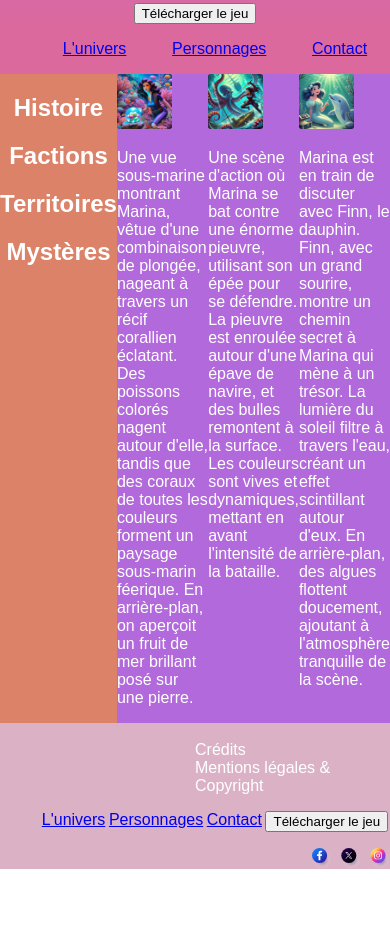
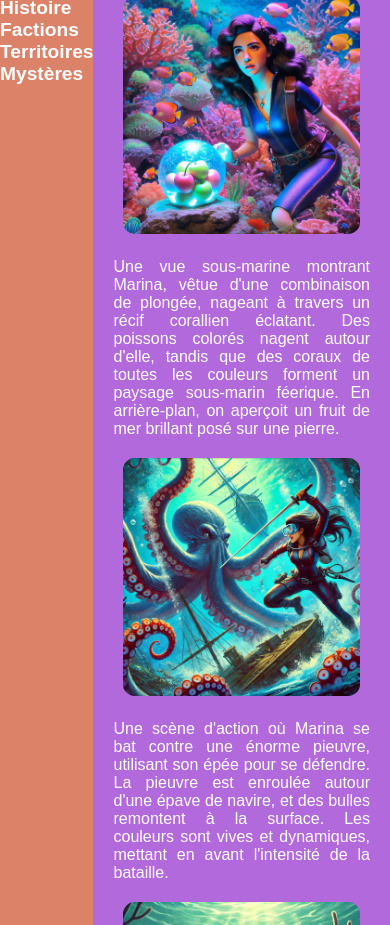
Before and after one commit to JeremiahRnv/tpgrid, a plain HTML site: page index.html in a window 390 px wide. Shown: the part 255-1180 px from the top of the page. Before the commit the page ends 1124 px from the top, so only its background shows below. Drawn offline with Linux system fonts and the light colour scheme; a web font is replaced by a local one.

Commit message:
Mise à jour responsive

```diff
--- a/index.html
+++ b/index.html
@@ -4,7 +4,7 @@
     <meta charset="UTF-8">
     <meta name="viewport" content="width=device-width, initial-scale=1.0">
     <link rel="stylesheet" href="style.css">
-    <link rel="stylesheet" href="https://use.typekit.net/elt3qsw.css">
+    <link rel="stylesheet" href="https://use.typekit.net/elt3qsw.css"> <!-- police -->
     <title>L'univers</title>
 </head>
 <body>
@@ -22,21 +22,21 @@
             </ul>
         </nav>
 
-        <main>
+        <main class="indexperso">
 
-            <div class="imagetxt">
-            <img src="images/DALL·E 2024-10-31 14.22.34 - A vibrant underwater scene featuring Marina, an adventurous diver, exploring a colorful coral reef. She is wearing a stylish diving suit, surrounded b.webp" alt="" class="imgresponsive">
-            <p>Une vue sous-marine montrant Marina, vêtue d'une combinaison de plongée, nageant à travers un récif corallien éclatant. Des poissons colorés nagent autour d'elle, tandis que des coraux de toutes les couleurs forment un paysage sous-marin féerique. En arrière-plan, on aperçoit un fruit de mer brillant posé sur une pierre.</p>
+            <div>
+                <img src="images/DALL·E 2024-10-31 14.22.34 - A vibrant underwater scene featuring Marina, an adventurous diver, exploring a colorful coral reef. She is wearing a stylish diving suit, surrounded b.webp" alt="" class="imgresponsive">
+                <p>Une vue sous-marine montrant Marina, vêtue d'une combinaison de plongée, nageant à travers un récif corallien éclatant. Des poissons colorés nagent autour d'elle, tandis que des coraux de toutes les couleurs forment un paysage sous-marin féerique. En arrière-plan, on aperçoit un fruit de mer brillant posé sur une pierre.</p>
             </div>
 
-            <div class="imagetxt"><img src="images/DALL·E 2024-10-31 14.22.35 - A dynamic underwater action scene showing Marina, a brave diver, fighting against a giant octopus. She is defending herself with a sword while the oct.webp" alt="" class="imgresponsive">
-            <p>Une scène d'action où Marina se bat contre une énorme pieuvre, utilisant son épée pour se défendre. La pieuvre est enroulée autour d'une épave de navire, et des bulles remontent à la surface. Les couleurs sont vives et dynamiques, mettant en avant l'intensité de la bataille.</p>
+            <div>
+                <img src="images/DALL·E 2024-10-31 14.22.35 - A dynamic underwater action scene showing Marina, a brave diver, fighting against a giant octopus. She is defending herself with a sword while the oct.webp" alt="" class="imgresponsive">
+                <p>Une scène d'action où Marina se bat contre une énorme pieuvre, utilisant son épée pour se défendre. La pieuvre est enroulée autour d'une épave de navire, et des bulles remontent à la surface. Les couleurs sont vives et dynamiques, mettant en avant l'intensité de la bataille.</p>
             </div>
 
-            <div class="imagetxt"><img src="images/DALL·E 2024-10-31 14.22.37 - A serene underwater scene depicting Marina interacting with Finn, a playful dolphin. Marina is smiling as Finn gestures towards a hidden treasure path.webp"alt="" class="imgresponsive">
-            <p>
-            Marina est en train de discuter avec Finn, le dauphin. Finn, avec un grand sourire, montre un chemin secret à Marina qui mène à un trésor. La lumière du soleil filtre à travers l'eau, créant un effet scintillant autour d'eux. En arrière-plan, des algues flottent doucement, ajoutant à l'atmosphère tranquille de la scène.
-            </p>
+            <div>
+                <img src="images/DALL·E 2024-10-31 14.22.37 - A serene underwater scene depicting Marina interacting with Finn, a playful dolphin. Marina is smiling as Finn gestures towards a hidden treasure path.webp"alt="" class="imgresponsive">
+                <p>Marina est en train de discuter avec Finn, le dauphin. Finn, avec un grand sourire, montre un chemin secret à Marina qui mène à un trésor. La lumière du soleil filtre à travers l'eau, créant un effet scintillant autour d'eux. En arrière-plan, des algues flottent doucement, ajoutant à l'atmosphère tranquille de la scène.</p>
             </div>
         </main>
 
@@ -49,9 +49,11 @@
 
         <footer>
 
-            <img src=""><a href="https://facebook.com"></a></img>
-            <img src=""><a href="https://x.com"></a></img>
-            <img src=""><a href="https://instagram.com"></a></img>
+            <div class="RS">
+            <a href="https://facebook.com"><img src="images/SVG/Fichier 2.svg "class="rs" ></img></a>
+            <a href="https://x.com"><img src="images/SVG/Fichier 4.svg" class="rs"></img></a>
+            <a href="https://instagram.com"><img src="images/SVG/Fichier 5.svg"class="rs"></img></a>
+            </div>
 
             <section class="Crédits">Crédits</section>
             <section class="MentionsL">Mentions légales & Copyright</section>
@@ -63,7 +65,7 @@
                     <button class="Telecharger">Télécharger le jeu</button>
                 </ul>
             </section>
-            <section class="RS"><img src="images/Fichier 1.svg"></section>
+
         </footer>
     </div>
 </body>
--- a/style.css
+++ b/style.css
@@ -1,3 +1,46 @@
+*{
+    margin: 0px;
+    padding: 0px;
+}
+main{
+    display: flex;
+    background-color: #B269DB;
+    grid-area: main;
+}
+img{
+    width: 25vw;
+    height: auto;
+}
+p{
+    text-align: justify;
+    padding: 20px;
+}
+
+aside{
+    display:flex;
+    flex-direction: column;
+    justify-content: space-around;
+    background-color: #DB8269;
+    grid-area: aside;
+
+}
+@media (max-width:768px) {
+    img{
+    width: 100vw;
+    height: auto;
+    }
+    main{
+        flex-direction: column;
+    }
+
+    aside{
+        display: block;
+
+        font-size:  80%;
+    }
+}
+
+
 #parent{
 
     display:grid;
@@ -40,39 +83,28 @@ ul{
 
 }
 
-main{
-    display: flex;
-    background-color: #B269DB;
-    grid-area: main;
+a{
 
-
-
-
-}
-aside{
-    background-color: #DB8269;
-    grid-area: aside;
-    text-align: center;
-
-
-
+    text-decoration: none;
+    color:white;
 }
 
-body{
+a:hover{
 
-    margin: 0;
-    padding:0;
+    color:blue;
 }
+
 footer{
 
 background-color: #DBB2C5;
 grid-area: footer;
 
+
 }
 
 .imgresponsive{
 
-    max-width: 60%;
+    max-width: 80%;
     height: auto;
     align-items: center;
     border-radius: 5%;
@@ -90,18 +122,42 @@ grid-area: footer;
 
 .RS{
     display: flex;
-    max-width: 20%;
-    margin-left: 80%;
+    justify-content: center;
+    padding:3vh;
+
+}
+
+.rs{
+
+    max-width: 25%;
 }
 
 form{
+display: flex;
+flex-direction: column;
+row-gap: 1vh;
+max-width: 40%;
+  margin: 0 auto;
+}
 
-max-width: 20%;
-  margin: 0 auto;
+textarea{
+    max-width: 100%;
 }
 
 .Crédits, .MentionsL{
 
-margin-left: 50%;
+margin-left: 40%;
 margin-bottom: 0 auto;
 }
+
+
+.indexperso{
+
+    text-align: center;
+    font-family: novecento-sans-condensed, sans-serif;
+    font-weight: 200;
+    font-style: normal;
+    justify-content: space-between;
+
+
+}
```
Also changed, not shown: contact.html (+5 -5 lines), personnages.html (+16 -9 lines), images/Fichier 1.svg (deleted), images/SVG/Fichier 2.svg (added), images/SVG/Fichier 4.svg (added), images/SVG/Fichier 5.svg (added).
